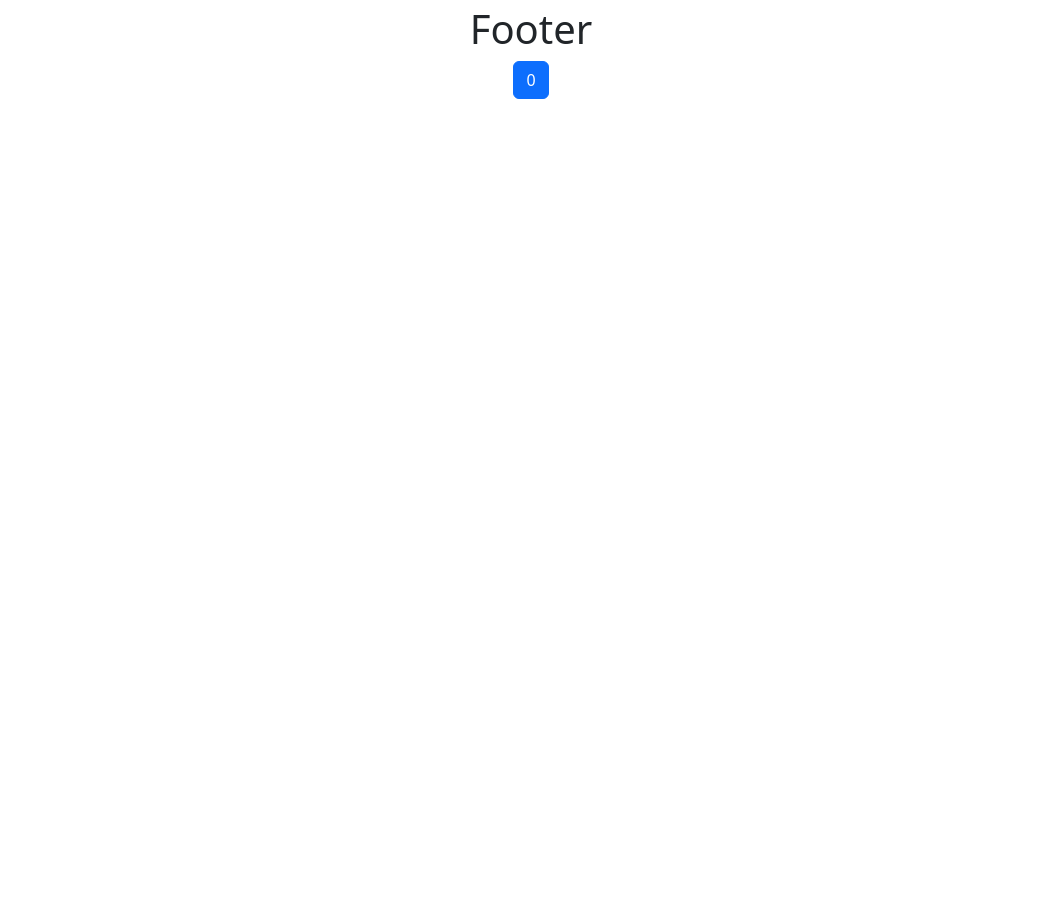
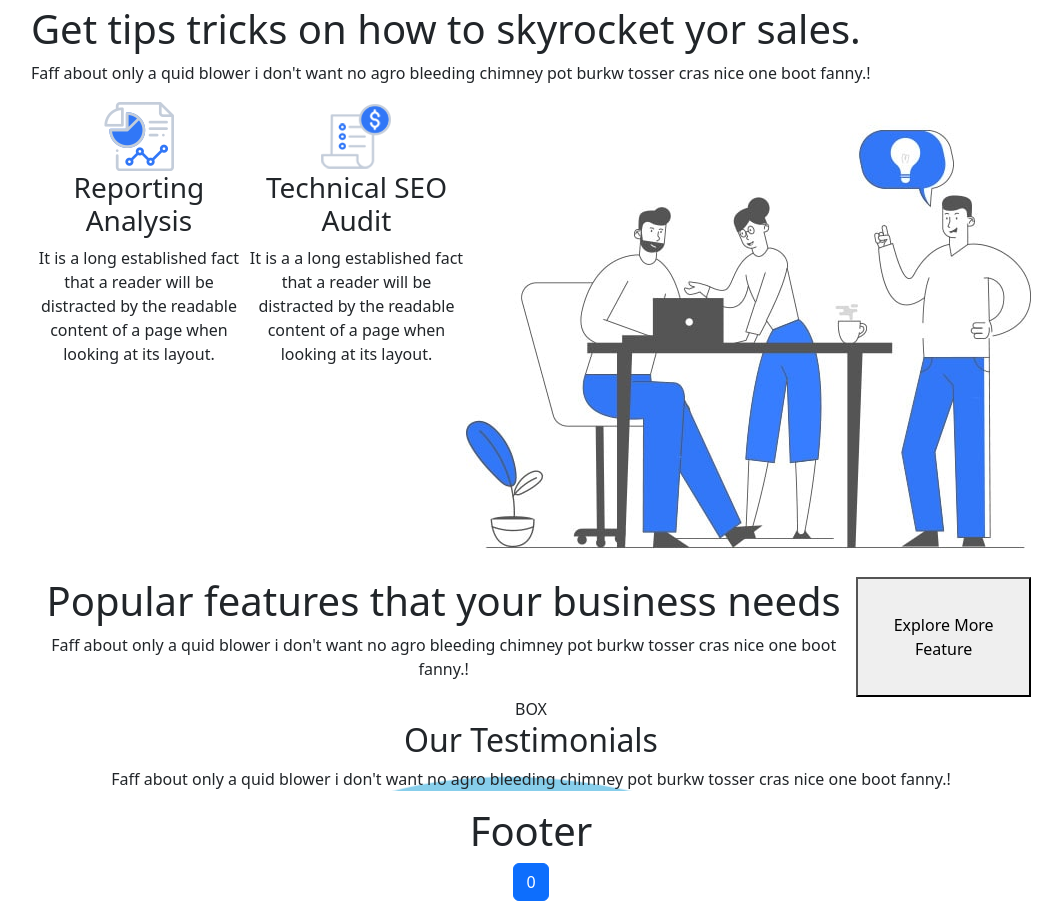
Before and after one commit to ChristopherS24/proj-html-vuejs, a Vue app: page / in a window 1280 px wide. Shown: the part 540-1441 px from the top of the page, without its empty margins (109-1171 px from the left). Before the commit the page ends 800 px from the top, so only its background shows below. Built offline with nearby package versions, Linux system fonts and the light colour scheme.

Commit message:
avanzamento main

```diff
--- a/src/components/AppMain.vue
+++ b/src/components/AppMain.vue
@@ -2,7 +2,7 @@
 export default {
   data() {
     return {
-      message: 'Main'
+      message: 'Online Marketing'
     }
   }
 }
@@ -10,9 +10,59 @@ export default {
 
 <template>
   <main>
-    <h1>
+    <div>
+      <h1>
       {{ message }}
-    </h1>
+      </h1>
+    </div>
+
+      <div class="container-one">
+        <h1>Get tips tricks on how to skyrocket yor sales.</h1>
+        <p>Faff about only a quid blower i don't want no agro bleeding chimney pot burkw tosser cras nice one boot fanny.!</p>
+      </div>
+      <div class="container-two">
+        <div class="info-top">
+          <img src="/img/510.png" alt="analysis">
+          <h3>Reporting Analysis</h3>
+          <p>It is a long established fact that a reader will be distracted by the readable content of a page when looking at its layout.</p>
+        </div>
+        <div class="info-bottom">
+          <img src="/img/511.png" alt="Tech">
+          <h3>Technical SEO Audit</h3>
+          <p>It is a a long established fact that a reader will be distracted by the readable content of a page when looking at its layout.</p>
+        </div>
+        <div class="main-img">
+          <img src="/img/509.jpeg" alt="mainimg">
+        </div>
+      </div>
+
+    <div class="main-three">
+      <div class="container-popular">
+        <div class="popular">
+          <h1>Popular features that your business needs</h1>
+          <p>Faff about only a quid blower i don't want no agro bleeding chimney pot burkw tosser cras nice one boot fanny.!</p>
+        </div>
+        <button>Explore More Feature</button>
+
+      </div>
+      <div class="main-box">
+          BOX
+        </div>
+    </div>
+
+    <div class="main-four">
+      <div class="info-testimonials">
+        <h2>Our Testimonials</h2>
+        <p>Faff about only a quid blower i don't want no agro bleeding chimney pot burkw tosser cras nice one boot fanny.!</p>
+      </div>
+      <div class="card-testimonial">
+
+      </div>
+
+    </div>
+    <div>
+
+    </div>
   </main>
 </template>
 
@@ -20,4 +70,35 @@ export default {
 @use '../assets/scss/partials/variables' as *;
 
 
+main {
+  max-width: 1000px;
+  margin: 0 auto;
+}
+
+//main-two
+.container-one {
+  display: flex;
+  flex-wrap: wrap;
+
+}
+
+.container-two {
+  display: flex;
+}
+
+//main-three
+.container-popular {
+  display: flex;
+}
+
+//main-four
+.main-four {
+  background-color: skyblue;
+  background-image: url(/img/15.png);
+
+}
+
+
+
+
 </style>
```
